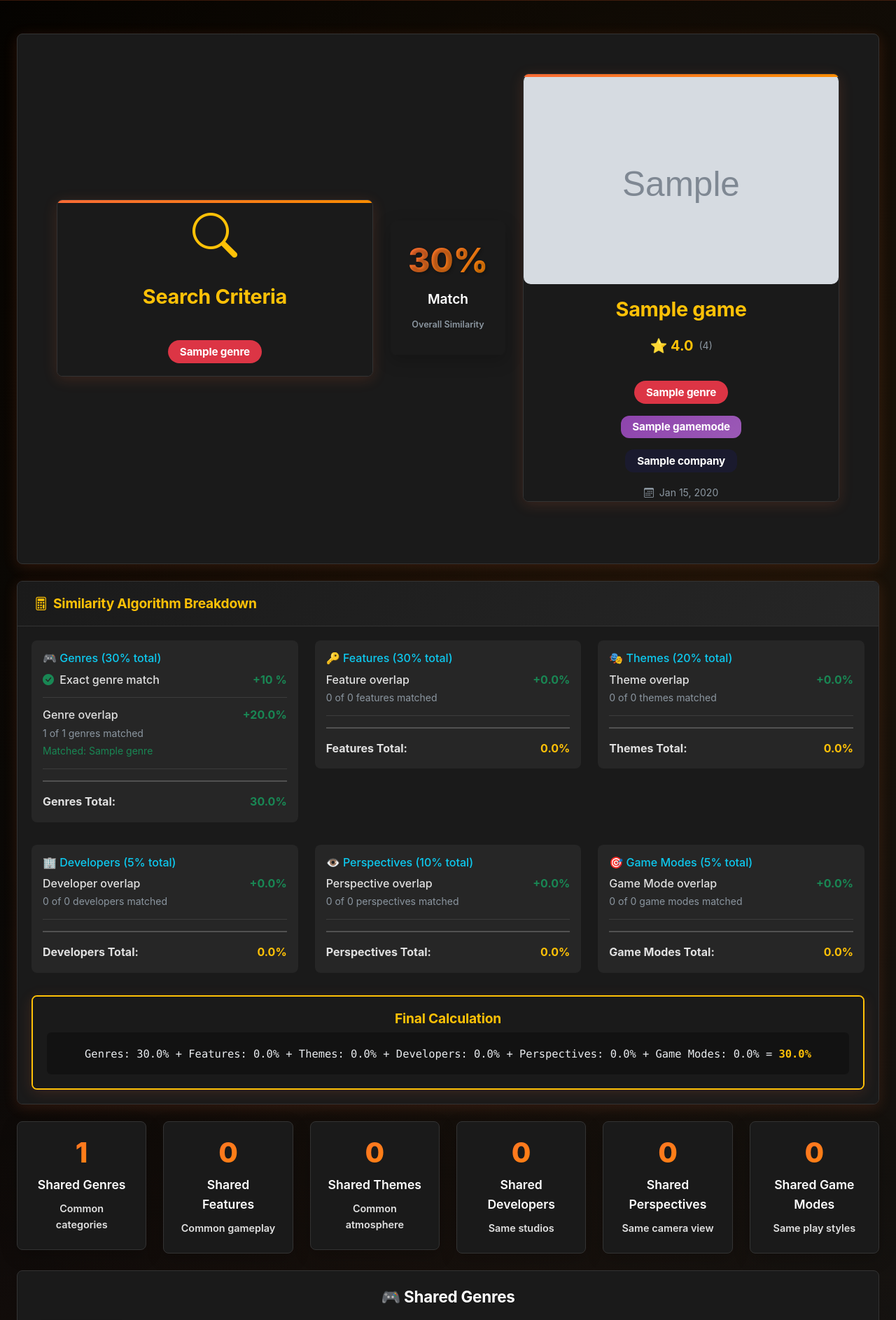
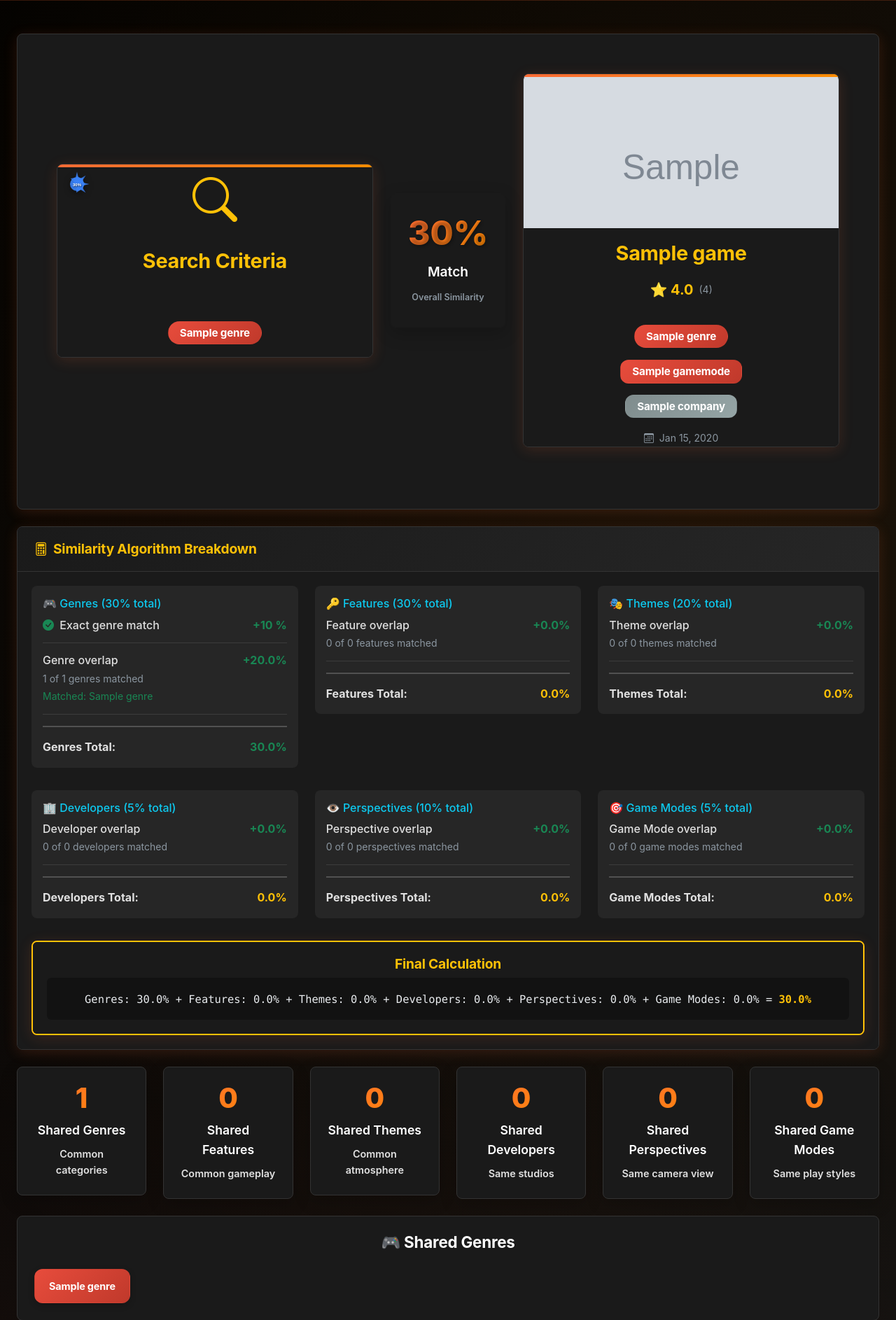
Before and after one commit to AlexeyZam15/GamesPeek_site, a Django app: a page that uses igdb_site/games/templates/games/partials/_comparison_game_card.html in a window 1280 px wide. Shown: the part 88-1974 px from the top of the page at 70% size. Run offline with Django 5.2, Linux system fonts and the light colour scheme; tables that the repository leaves empty hold one stand-in row (values such as "Sample post"); grey boxes marked "Sample" are stand-in pictures; parts of the project's set-up code (start-up, migrations or seed data) failed here and were passed over.

Commit message:
Add SVG rating badges and fix comparison view
Enhancements:
- Update color_tags.py with better None value handling
- Add SVG rating stars to game cards in comparison view
- Add SVG similarity patterns to criteria cards
- Improved error handling for None ratings

Fixes:
- Initialize selected_* variables in game_comparison() view
- Add average_similarity context for criteria cards
- Fix UnboundLocalError with selected_* variables

```diff
--- a/igdb_site/games/templates/games/partials/_comparison_game_card.html
+++ b/igdb_site/games/templates/games/partials/_comparison_game_card.html
@@ -1,16 +1,24 @@
 {% load static %}
+{% load color_tags %}
 
-<div class="game-comparison-card">
+<div class="game-comparison-card position-relative">
     {% if game %}
         <!-- ОТОБРАЖЕНИЕ РЕАЛЬНОЙ ИГРЫ -->
         <a href="{% url 'game_detail' game.pk %}" class="game-link text-decoration-none">
             {% if game.cover_url %}
+                <!-- SVG звезда с рейтингом -->
+                <div class="position-absolute top-0 start-0 m-2 z-3">
+                    {% rating_star_svg game.rating 40 %}
+                </div>
+
                 <img src="{{ game.cover_url }}" class="card-img-top comparison-cover"
-             alt="{{ game.name }}"
-             style="height: 300px; object-fit: cover; border-radius: 10px;">
+                     alt="{{ game.name }}">
             {% else %}
-        <div class="comparison-cover bg-light d-flex align-items-center justify-content-center"
-             style="height: 300px; border-radius: 10px;">
+                <div class="comparison-cover bg-light d-flex align-items-center justify-content-center position-relative no-cover-placeholder">
+                    <!-- SVG звезда с рейтингом -->
+                    <div class="position-absolute top-0 start-0 m-2 z-3">
+                        {% rating_star_svg game.rating 40 %}
+                    </div>
                     <span class="text-muted">No Cover</span>
                 </div>
             {% endif %}
@@ -21,12 +29,18 @@
                 <h3 class="game-title text-warning mb-3">{{ game.name }}</h3>
             </a>
 
-        <!-- Рейтинг -->
+            <!-- Рейтинг (текстовый дубль) -->
             {% if game.rating %}
                 <div class="game-rating mb-3">
                     <div class="d-flex align-items-center justify-content-center">
                         <span class="text-warning fw-bold fs-5">⭐ {{ game.rating|floatformat:1 }}</span>
                         <small class="text-muted ms-2">({{ game.rating_count }})</small>
+                    </div>
+                </div>
+            {% else %}
+                <div class="game-rating mb-3">
+                    <div class="d-flex align-items-center justify-content-center">
+                        <span class="text-muted fw-bold fs-5">⭐ N/A</span>
                     </div>
                 </div>
             {% endif %}
@@ -36,7 +50,7 @@
                 <div class="game-genres mb-3">
                     <div class="d-flex flex-wrap gap-1 justify-content-center">
                         {% for genre in game.genres.all %}
-                <span class="badge bg-danger px-2 py-1">{{ genre.name }}</span>
+                            <span class="badge item-genre px-2 py-1">{{ genre.name }}</span>
                         {% endfor %}
                     </div>
                 </div>
@@ -58,7 +72,7 @@
                 <div class="game-developers mb-3">
                     <div class="d-flex flex-wrap gap-1 justify-content-center">
                         {% for developer in game.developers.all|slice:":3" %}
-                <span class="badge bg-dark px-2 py-1">{{ developer.name }}</span>
+                            <span class="badge item-development px-2 py-1">{{ developer.name }}</span>
                         {% endfor %}
                         {% if game.developers.all|length > 3 %}
                             <span class="badge bg-secondary px-2 py-1">+{{ game.developers.all|length|add:"-3" }}</span>
@@ -80,16 +94,27 @@
 
     {% else %}
         <!-- ОТОБРАЖЕНИЕ КРИТЕРИЕВ -->
-    <div class="criteria-header mb-4">
+        <div class="criteria-header mb-4 position-relative">
+            <!-- SVG узор с процентом схожести -->
+            <div class="position-absolute top-0 start-0 m-2 z-3">
+                {% if average_similarity %}
+                    {% similarity_pattern_svg average_similarity 40 %}
+                {% else %}
+                    {% similarity_pattern_svg 50 40 %}
+                {% endif %}
+            </div>
+
+            <div class="d-flex flex-column align-items-center">
                 <i class="bi bi-search text-warning" style="font-size: 4rem;"></i>
                 <h3 class="game-title mt-3 text-warning">Search Criteria</h3>
+            </div>
         </div>
         <div class="card-body p-0">
             {% if criteria_genres %}
                 <div class="game-genres mb-3">
                     <div class="d-flex flex-wrap gap-1 justify-content-center">
                         {% for genre in criteria_genres %}
-                <span class="badge bg-danger px-2 py-1">{{ genre.name }}</span>
+                            <span class="badge item-genre px-2 py-1">{{ genre.name }}</span>
                         {% endfor %}
                     </div>
                 </div>
@@ -100,15 +125,16 @@
                     <div class="keywords-container">
                         <div class="keywords-collapsible" id="criteria-keywords">
                             {% for keyword in criteria_keywords|slice:":6" %}
-                    <span class="badge bg-info mb-1">{{ keyword.name }}</span>
+                                <span class="badge item-keyword mb-1">{{ keyword.name }}</span>
                             {% endfor %}
                             {% if criteria_keywords|length > 6 %}
                                 <div class="keywords-hidden" id="hidden-keywords" style="display: none;">
                                     {% for keyword in criteria_keywords|slice:"6:" %}
-                        <span class="badge bg-info mb-1">{{ keyword.name }}</span>
+                                        <span class="badge item-keyword mb-1">{{ keyword.name }}</span>
                                     {% endfor %}
                                 </div>
-                    <button type="button" class="btn btn-link btn-sm p-0 mt-1 text-decoration-none" onclick="toggleKeywords()">
+                                <button type="button" class="btn btn-link btn-sm p-0 mt-1 text-decoration-none"
+                                        onclick="toggleKeywords()">
                                     <span id="keywords-toggle-text" class="text-warning">Show more</span>
                                     <i class="bi bi-chevron-down text-warning" id="keywords-toggle-icon"></i>
                                 </button>
@@ -132,7 +158,7 @@
                 <div class="game-perspectives mb-3">
                     <div class="d-flex flex-wrap gap-1 justify-content-center">
                         {% for perspective in criteria_perspectives %}
-                <span class="badge bg-primary px-2 py-1">{{ perspective.name }}</span>
+                            <span class="badge item-setting px-2 py-1">{{ perspective.name }}</span>
                         {% endfor %}
                     </div>
                 </div>
@@ -142,7 +168,7 @@
                 <div class="game-developers mb-3">
                     <div class="d-flex flex-wrap gap-1 justify-content-center">
                         {% for developer in criteria_developers %}
-                <span class="badge bg-dark px-2 py-1">{{ developer.name }}</span>
+                            <span class="badge item-development px-2 py-1">{{ developer.name }}</span>
                         {% endfor %}
                     </div>
                 </div>
@@ -162,10 +188,22 @@
     {% endif %}
 </div>
 
-<style>
-    .bg-purple {
-        background: linear-gradient(135deg, #8e44ad, #9b59b6) !important;
-        color: white;
-        border: none;
+<script>
+    function toggleKeywords() {
+        const hiddenKeywords = document.getElementById('hidden-keywords');
+        const toggleText = document.getElementById('keywords-toggle-text');
+        const toggleIcon = document.getElementById('keywords-toggle-icon');
+
+        if (hiddenKeywords.style.display === 'none') {
+            hiddenKeywords.style.display = 'block';
+            toggleText.textContent = 'Show less';
+            toggleIcon.classList.remove('bi-chevron-down');
+            toggleIcon.classList.add('bi-chevron-up');
+        } else {
+            hiddenKeywords.style.display = 'none';
+            toggleText.textContent = 'Show more';
+            toggleIcon.classList.remove('bi-chevron-up');
+            toggleIcon.classList.add('bi-chevron-down');
         }
-</style>
+    }
+</script>
--- a/igdb_site/games/templatetags/color_tags.py
+++ b/igdb_site/games/templatetags/color_tags.py
@@ -16,11 +16,11 @@
     """Создает уникальный ключ для кэша SVG"""
     if rating is not None:
         # Для рейтинга
-        rating_str = f"{float(rating):.1f}"
+        rating_str = f"{float(rating):.1f}" if rating is not None else "NA"
         cache_data = f"rating_{rating_str}_{color}_{size}"
     elif similarity_percent is not None:
         # Для схожести
-        similarity_str = f"{float(similarity_percent):.0f}"
+        similarity_str = f"{float(similarity_percent):.0f}" if similarity_percent is not None else "0"
         cache_data = f"similarity_{similarity_str}_{color}_{size}"
     else:
         # Общий случай
@@ -36,11 +36,20 @@
     Возвращает цвет в формате hex для рейтинга от 0 до 10
     От зеленого (высокий рейтинг) к красному (низкий рейтинг)
     """
+    # Обрабатываем None
+    if rating is None:
+        return "#666666"  # Серый цвет для отсутствующего рейтинга
+
+    try:
+        rating = float(rating)
+    except (ValueError, TypeError):
+        return "#666666"
+
     # Нормализуем рейтинг от 0 до 1
-    normalized = max(0, min(10, float(rating))) / 10
+    normalized = max(0, min(10, rating)) / 10
 
     # Инвертируем для перехода от зеленого к красному
-    # 0 = красный, 1 = зеленый
+    # 0 = красный, 1 = зеленный
     hue = normalized * 120  # 0-120 градусов в HSL
 
     # Настройки насыщенности и яркости
@@ -65,6 +74,11 @@
     """
     Возвращает цвет в формате hex для процента схожести
     """
+    if similarity_percent is None:
+        return "#666666"  # Серый для отсутствующего значения
+
+    similarity_percent = float(similarity_percent)
+
     if similarity_percent >= 80:
         return '#10b981'  # зеленый
     elif similarity_percent >= 60:
@@ -78,11 +92,23 @@
     """
     Генерирует SVG звезду с рейтингом с кэшированием
     """
-    color = get_rating_color(rating)
-    rating_text = f"{float(rating):.1f}"
+    # Обрабатываем None и пустые значения
+    if rating is None:
+        rating_value = 0.0
+        rating_text = "N/A"
+        color = "#666666"  # Серый цвет для отсутствующего рейтинга
+    else:
+        try:
+            rating_value = float(rating)
+            rating_text = f"{rating_value:.1f}"
+            color = get_rating_color(rating_value)
+        except (ValueError, TypeError):
+            rating_value = 0.0
+            rating_text = "N/A"
+            color = "#666666"
 
     # Создаем ключ кэша
-    cache_key = get_svg_cache_key(rating=rating, color=color, size=size)
+    cache_key = get_svg_cache_key(rating=rating_value, color=color, size=size)
 
     # Пробуем получить из кэша
     cached_img = cache.get(cache_key)
@@ -126,8 +152,20 @@
     """
     Генерирует SVG узор с процентом схожести с кэшированием
     """
-    color = get_similarity_color(similarity_percent)
-    similarity_text = f"{float(similarity_percent):.0f}%"
+    # Обрабатываем None и пустые значения
+    if similarity_percent is None:
+        similarity_percent = 0
+        similarity_text = "N/A"
+        color = "#666666"
+    else:
+        try:
+            similarity_percent = float(similarity_percent)
+            similarity_text = f"{similarity_percent:.0f}%"
+            color = get_similarity_color(similarity_percent)
+        except (ValueError, TypeError):
+            similarity_percent = 0
+            similarity_text = "N/A"
+            color = "#666666"
 
     # Создаем ключ кэша
     cache_key = get_svg_cache_key(similarity_percent=similarity_percent, color=color, size=size)
--- a/igdb_site/games/views.py
+++ b/igdb_site/games/views.py
@@ -417,6 +417,14 @@
         criteria_developers = []
         criteria_game_modes = []
 
+        # Инициализируем переменные для выбранных критериев
+        selected_genres = []
+        selected_keywords = []
+        selected_themes = []
+        selected_perspectives = []
+        selected_developers = []
+        selected_game_modes = []
+
         # ВСЕГДА показываем исходную игру, если есть source_game_id
         if source_game_id:
             try:
@@ -438,7 +446,8 @@
             selected_perspectives = [int(pp) for pp in perspectives_param.split(',') if
                                      pp.strip()] if perspectives_param else []
             selected_developers = [int(d) for d in developers_param.split(',') if d.strip()] if developers_param else []
-            selected_game_modes = [int(gm) for gm in game_modes_param.split(',') if gm.strip()] if game_modes_param else []
+            selected_game_modes = [int(gm) for gm in game_modes_param.split(',') if
+                                   gm.strip()] if game_modes_param else []
 
             criteria_genres = Genre.objects.filter(id__in=selected_genres)
             criteria_keywords = Keyword.objects.filter(id__in=selected_keywords)
@@ -514,6 +523,10 @@
             if category_keywords.exists():
                 shared_keywords_by_category[category.name] = category_keywords
 
+        # Вычисляем среднюю схожесть для отображения на карточке критериев
+        # (если это сравнение с критериями, а не с игрой)
+        average_similarity = similarity_score if is_criteria_comparison and not game1 else None
+
         context = {
             'game1': game1,
             'game2': game2,
@@ -549,12 +562,14 @@
             'game_modes_weight': int(similarity_engine.GAME_MODES_WEIGHT),
             'genres_exact_match_weight': int(similarity_engine.GENRES_EXACT_MATCH_WEIGHT),
             # Для кнопки "Back to Similar Games"
-            'selected_genres': selected_genres if is_criteria_comparison and not game1 else [],
-            'selected_keywords': selected_keywords if is_criteria_comparison and not game1 else [],
-            'selected_themes': selected_themes if is_criteria_comparison and not game1 else [],
-            'selected_perspectives': selected_perspectives if is_criteria_comparison and not game1 else [],
-            'selected_developers': selected_developers if is_criteria_comparison and not game1 else [],
-            'selected_game_modes': selected_game_modes if is_criteria_comparison and not game1 else [],
+            'selected_genres': selected_genres,
+            'selected_keywords': selected_keywords,
+            'selected_themes': selected_themes,
+            'selected_perspectives': selected_perspectives,
+            'selected_developers': selected_developers,
+            'selected_game_modes': selected_game_modes,
+            # Для SVG иконки на карточке критериев
+            'average_similarity': average_similarity,
         }
 
         return render(request, 'games/game_comparison.html', context)
```
Lines whose indentation alone changed are shown as unchanged.
